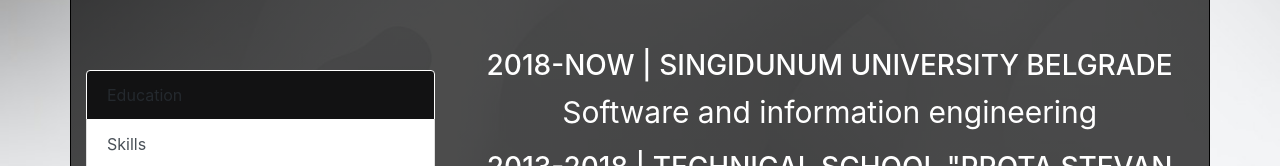
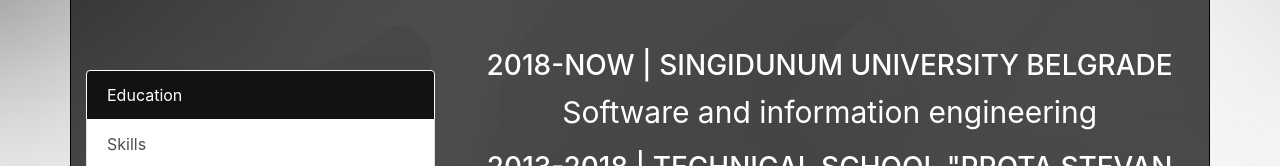
Before and after one commit to BozidarM/BozidarM.github.io, a plain HTML site: page index.html in a window 1280 px wide. In both pictures the pointer is over the tab "Education". Shown: the part 1918-2084 px from the top of the page. Drawn offline with nearby package versions, Linux system fonts and the light colour scheme.

Commit message:
Update File

```diff
--- a/main.css
+++ b/main.css
@@ -52,7 +52,7 @@
 
 .about-page a:hover{
     text-decoration: none;
-    color: #24292e;
+    color: #FFFFFF;
 }
 
 
```
